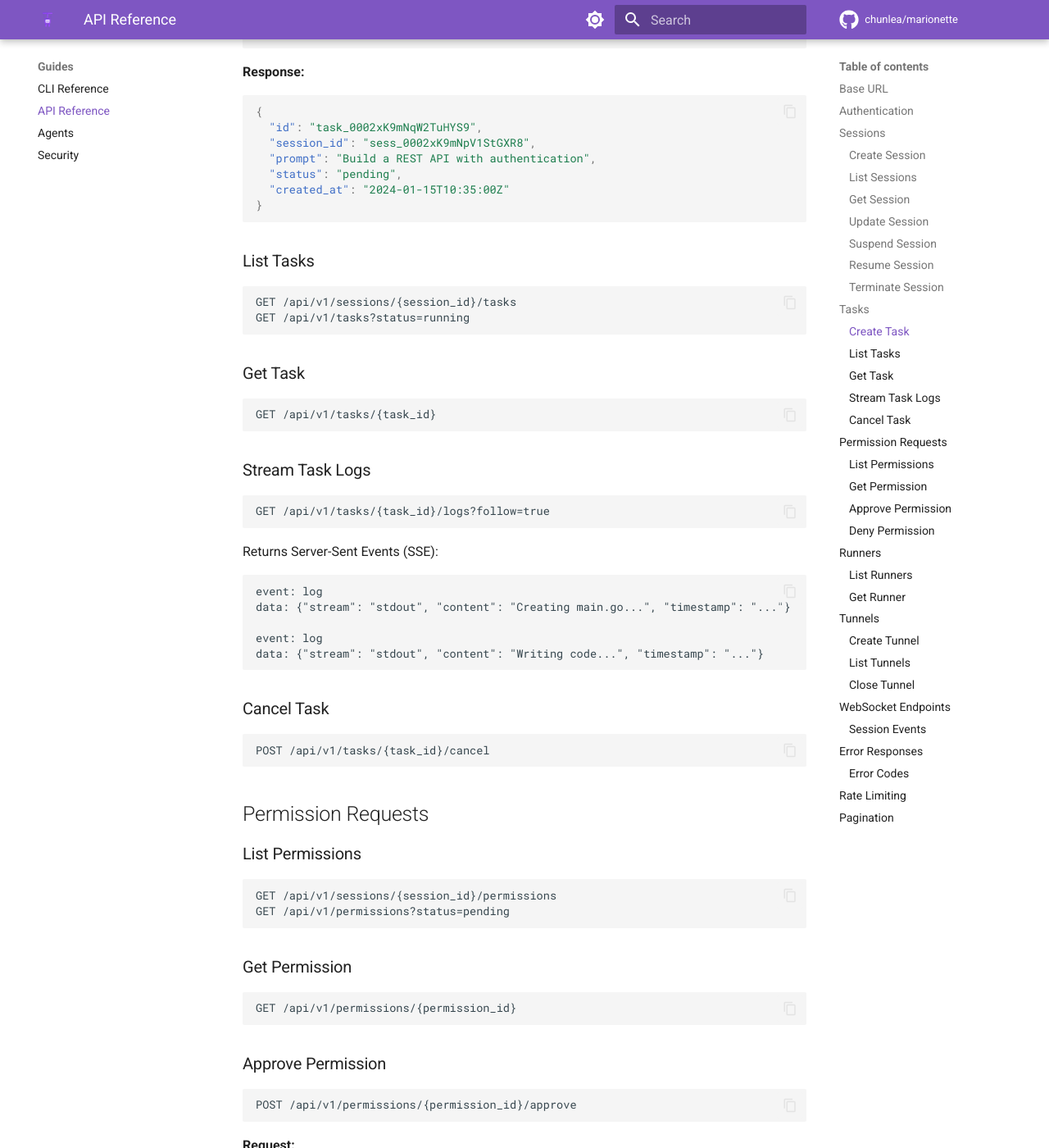
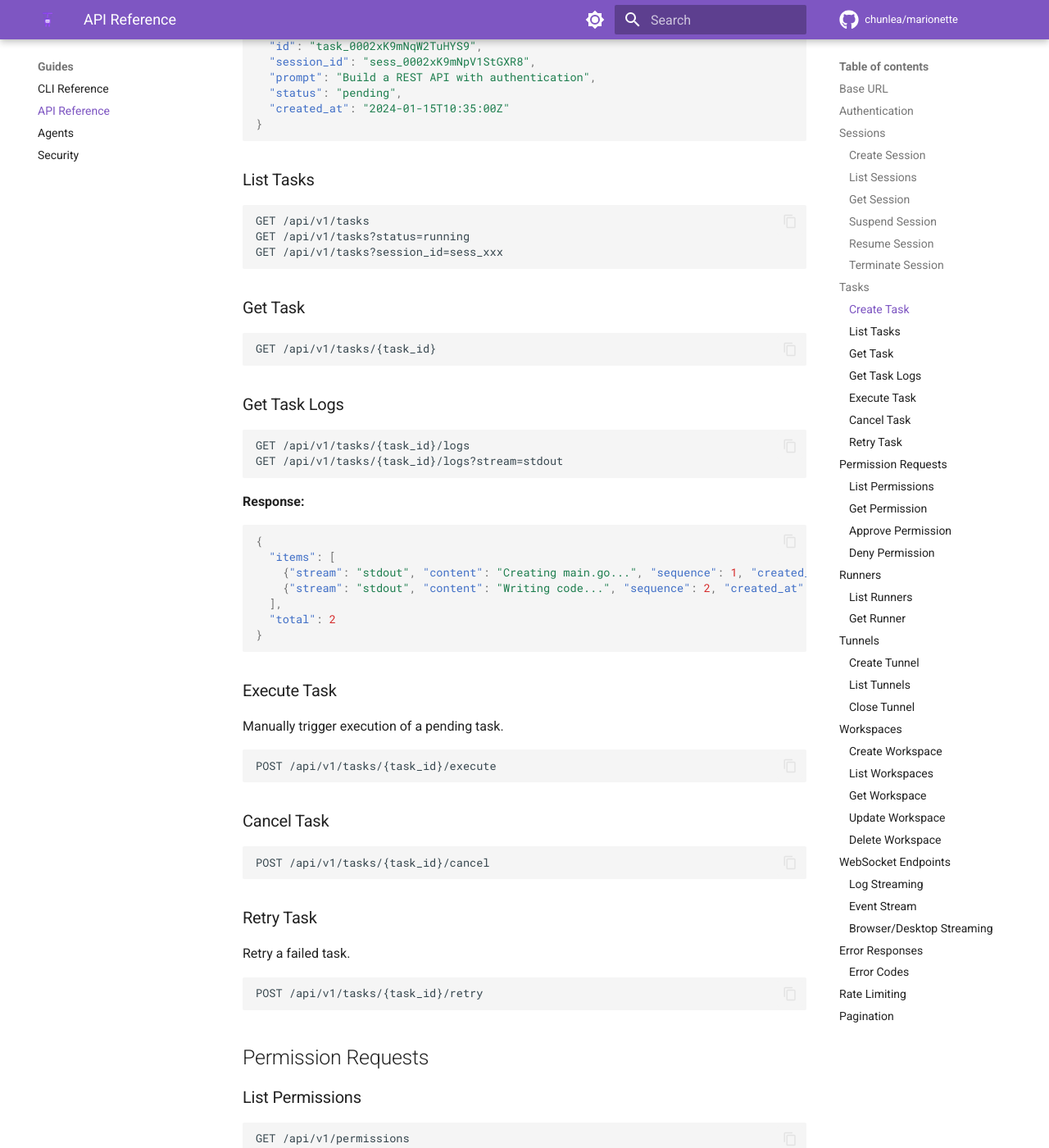
Before and after one commit to chunlea/marionette, an MkDocs documentation site: the page built from docs/guides/api-reference.md, in a window 1280 px wide and 1400 px high, scrolled down 2310 px. Shown: the whole window at 82% size. Built offline with MkDocs 1.6.1 and Material for MkDocs 9.7.7, drawn with Linux system fonts in a browser that asks for light colours; comment, search, counter and statistics services are not loaded; some of the changed text lies outside the part shown.

Commit message:
docs: fix inaccuracies in API, CLI, and Configuration reference
- API Reference: Fix task endpoints to use /api/v1/tasks (not under
  sessions), add execute/retry endpoints, fix WebSocket log streaming
  endpoint, add workspaces section, remove non-existent PATCH session
- CLI Reference: Fix --api-key to --agent-api-key, add --prompt-file,
  --wait, --follow flags, fix --tail flag for logs
- Configuration: Fix TLS config location (root level, not under server),
  remove non-existent GCS and S3 prefix options, fix tracing config

All documentation now verified against actual code implementation.

Co-Authored-By: Claude Opus 4.5 <noreply@anthropic.com>

````diff
--- a/docs/guides/api-reference.md
+++ b/docs/guides/api-reference.md
@@ -68,12 +68,6 @@ GET /api/v1/sessions?labels=user:alice
 GET /api/v1/sessions/{session_id}
 ```
 
-### Update Session
-
-```http
-PATCH /api/v1/sessions/{session_id}
-```
-
 ### Suspend Session
 
 ```http
@@ -97,13 +91,14 @@ DELETE /api/v1/sessions/{session_id}
 ### Create Task
 
 ```http
-POST /api/v1/sessions/{session_id}/tasks
+POST /api/v1/tasks
 ```
 
 **Request:**
 
 ```json
 {
+  "session_id": "sess_0002xK9mNpV1StGXR8",
   "prompt": "Build a REST API with authentication",
   "timeout_seconds": 3600,
   "max_retries": 2
@@ -125,8 +120,9 @@ POST /api/v1/sessions/{session_id}/tasks
 ### List Tasks
 
 ```http
-GET /api/v1/sessions/{session_id}/tasks
+GET /api/v1/tasks
 GET /api/v1/tasks?status=running
+GET /api/v1/tasks?session_id=sess_xxx
 ```
 
 ### Get Task
@@ -135,20 +131,31 @@ GET /api/v1/tasks?status=running
 GET /api/v1/tasks/{task_id}
 ```
 
-### Stream Task Logs
+### Get Task Logs
 
 ```http
-GET /api/v1/tasks/{task_id}/logs?follow=true
+GET /api/v1/tasks/{task_id}/logs
+GET /api/v1/tasks/{task_id}/logs?stream=stdout
 ```
 
-Returns Server-Sent Events (SSE):
+**Response:**
 
+```json
+{
+  "items": [
+    {"stream": "stdout", "content": "Creating main.go...", "sequence": 1, "created_at": "..."},
+    {"stream": "stdout", "content": "Writing code...", "sequence": 2, "created_at": "..."}
+  ],
+  "total": 2
+}
 ```
-event: log
-data: {"stream": "stdout", "content": "Creating main.go...", "timestamp": "..."}
 
-event: log
-data: {"stream": "stdout", "content": "Writing code...", "timestamp": "..."}
+### Execute Task
+
+Manually trigger execution of a pending task.
+
+```http
+POST /api/v1/tasks/{task_id}/execute
 ```
 
 ### Cancel Task
@@ -157,13 +164,22 @@ data: {"stream": "stdout", "content": "Writing code...", "timestamp": "..."}
 POST /api/v1/tasks/{task_id}/cancel
 ```
 
+### Retry Task
+
+Retry a failed task.
+
+```http
+POST /api/v1/tasks/{task_id}/retry
+```
+
 ## Permission Requests
 
 ### List Permissions
 
 ```http
-GET /api/v1/sessions/{session_id}/permissions
+GET /api/v1/permissions
 GET /api/v1/permissions?status=pending
+GET /api/v1/permissions?session_id=sess_xxx
 ```
 
 ### Get Permission
@@ -260,12 +276,71 @@ GET /api/v1/sessions/{session_id}/tunnels
 DELETE /api/v1/tunnels/{tunnel_id}
 ```
 
+## Workspaces
+
+### Create Workspace
+
+```http
+POST /api/v1/workspaces
+```
+
+**Request:**
+
+```json
+{
+  "name": "my-workspace",
+  "persist": true,
+  "storage_type": "volume",
+  "disk_quota_mb": 1024
+}
+```
+
+### List Workspaces
+
+```http
+GET /api/v1/workspaces
+```
+
+### Get Workspace
+
+```http
+GET /api/v1/workspaces/{workspace_id}
+```
+
+### Update Workspace
+
+```http
+PATCH /api/v1/workspaces/{workspace_id}
+```
+
+### Delete Workspace
+
+```http
+DELETE /api/v1/workspaces/{workspace_id}
+```
+
 ## WebSocket Endpoints
 
-### Session Events
+### Log Streaming
+
+Stream task logs in real-time via WebSocket.
 
 ```
-ws://localhost:8080/api/v1/sessions/{session_id}/events
+ws://localhost:8080/api/v1/logs/{task_id}/stream
+```
+
+Messages:
+
+```json
+{"stream": "stdout", "content": "Building...", "sequence": 42, "created_at": "..."}
+```
+
+### Event Stream
+
+Stream server events (sessions, tasks, permissions).
+
+```
+ws://localhost:8080/api/v1/events
 ```
 
 Events:
@@ -275,7 +350,14 @@ Events:
 - `task.status_changed`
 - `permission.requested`
 - `permission.responded`
-- `log.entry`
+
+### Browser/Desktop Streaming
+
+Stream browser or desktop frames via WebSocket.
+
+```
+ws://localhost:8080/api/v1/streams/{stream_id}/ws?token=ttok_xxx
+```
 
 ## Error Responses
 
````
Also changed, not shown: docs/getting-started/configuration.md (+17 -35 lines), docs/guides/cli-reference.md (+22 -10 lines).
